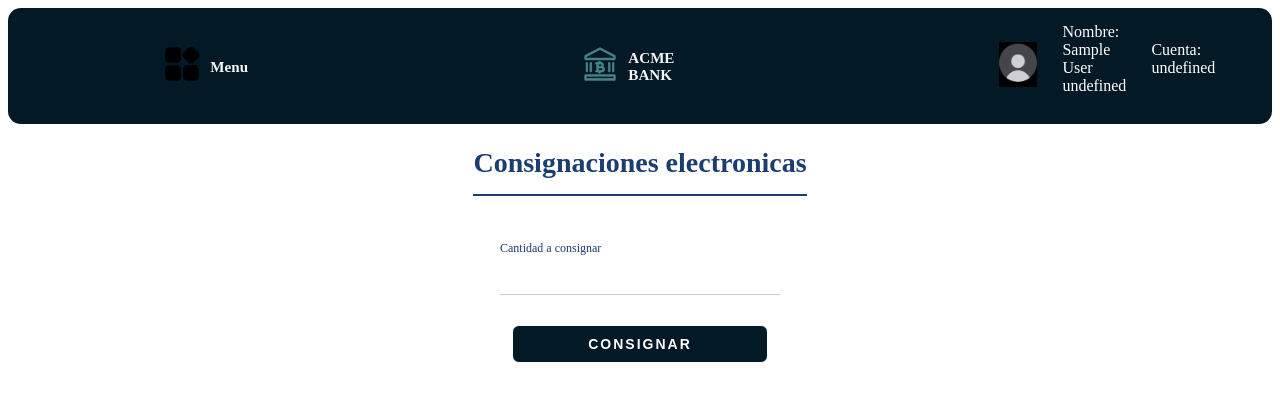
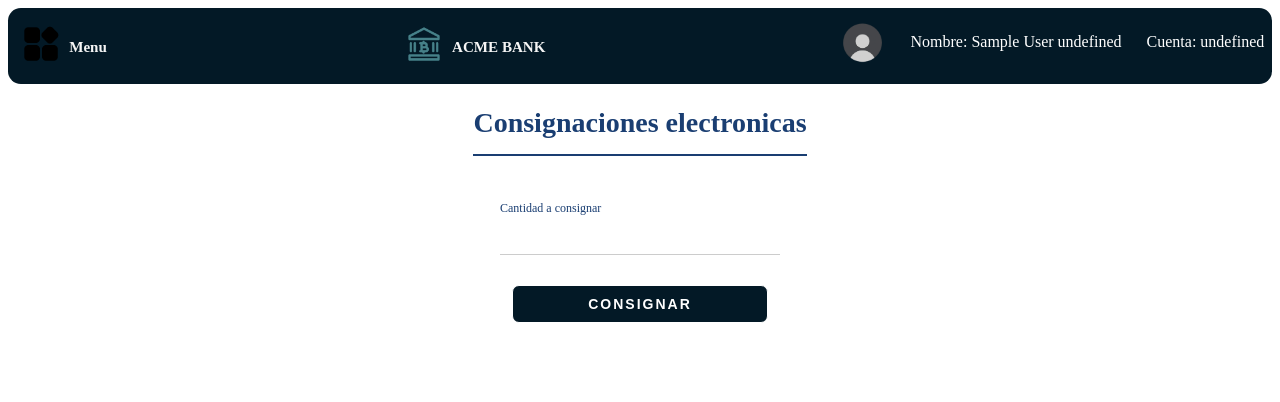
Before and after one commit to Juan-Tapias/ProyectoAcmeBack_JavaScript_JuanMartinez_BrigitteClaros, a plain HTML site: page transacciones/transacciones.html in a window 1280 px wide. Drawn offline with Linux system fonts and the light colour scheme; sample sign-in values are in the browser's storage.

Commit message:
fix: :bug: Se arreglo el menu y otros bugs

```diff
--- a/menu/menu.css
+++ b/menu/menu.css
@@ -1,3 +1,4 @@
+
 #items {
     display: flex;
     flex-direction: column;
@@ -15,8 +16,10 @@
     height: 40vw;
     width: 4.5vw;
     border-radius: 1vw;
-    position: relative;
+    top: 5.6vw;
+    position: fixed;
     transition: all 0.6s ease;
+    z-index: 10000;
 }
 .boton-menu:hover {
     width: 25vw;
@@ -79,7 +82,7 @@
 .boton-menu2 {
     border-radius: 1vw;
     display: flex;
-    justify-content: space-around;
+    justify-content: space-between;
     flex-direction: row;
     float: left;
     position: relative;
@@ -93,7 +96,6 @@
     text-align: left;
     margin-top: 0.5vw;
     font-size: 1.18vw;
-    width: 10vw;
     transition: all 0.6s ease;
     border-radius: 0.5vw;
     padding: 0.3vw;
--- a/transacciones/transacciones.html
+++ b/transacciones/transacciones.html
@@ -21,11 +21,12 @@
                 <br>
                 <div class="text"><span><b>ACME BANK</b></span></div>
             </div>
-
             <div>
-                <img src="/menu/img/sin-perfil.jpg" alt="">
-                <p id="nombre"></p>
-                <p id="cuenta"></p>
+                <img src="/menu/img/sin-perfil.png" alt="">
+                <div>
+                    <p id="nombre"></p>
+                    <p id="cuenta"></p>
+                </div>
             </div>
         </div>
         <div for="menu-toggle" class="oculto" style="background-color: #f8fafc;" id="cont_menu">
```
Also changed, not shown: menu/img/sin-perfil.jpg (deleted), menu/img/sin-perfil.png (added).
